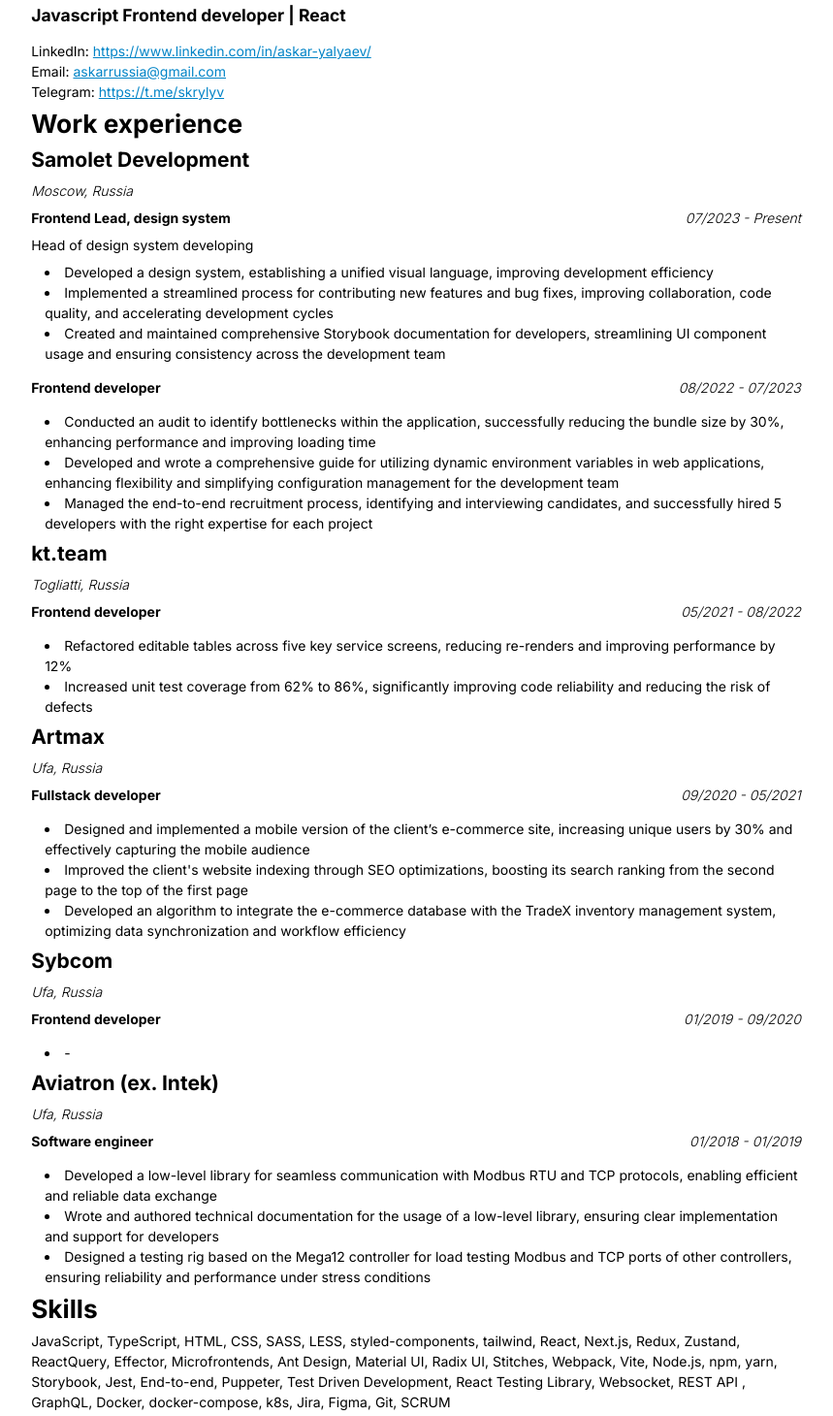
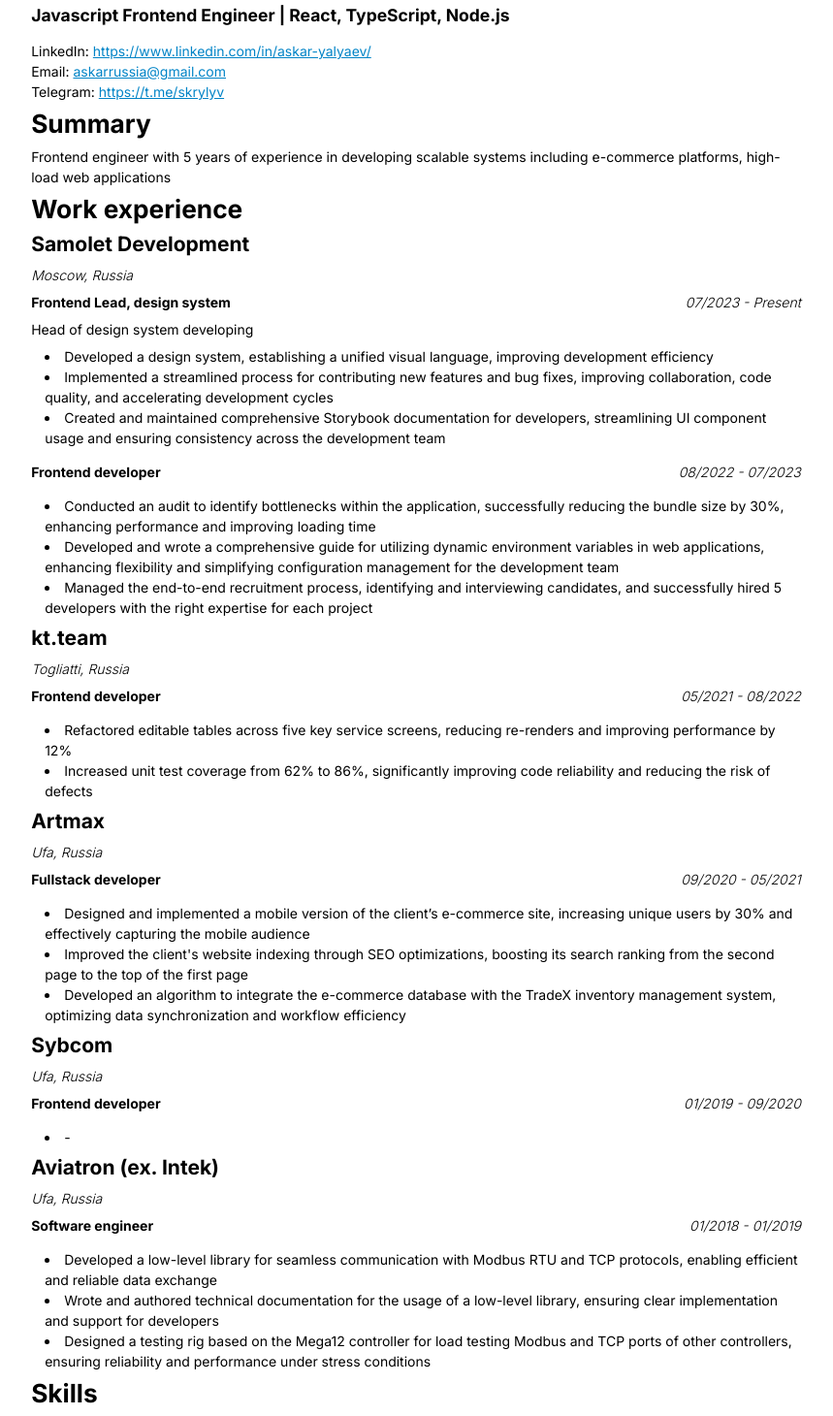
Before and after one commit to grokhotun/grokhotun, a Next.js app: page /en in a window 1280 px wide. Shown: the part 70-1530 px from the top of the page at 97% size, without its empty margins (211-1070 px from the left). Built offline with nearby package versions, Linux system fonts and the light colour scheme.

Commit message:
fix: update messages

```diff
--- a/messages/en.ts
+++ b/messages/en.ts
@@ -3,7 +3,12 @@
 const content: { index: ResumeSchema } = {
   index: {
     title: 'Askar Yalyaev',
-    subtitle: 'Javascript Frontend developer | React',
+    subtitle: 'Javascript Frontend Engineer | React, TypeScript, Node.js',
+    summary: {
+      title: 'Summary',
+      content:
+        'Frontend engineer with 5 years of experience in developing scalable systems including e-commerce platforms, high-load web applications',
+    },
     skills: 'Skills',
     experience: {
       title: 'Work experience',
--- a/messages/ru.ts
+++ b/messages/ru.ts
@@ -3,7 +3,12 @@
 const content: { index: ResumeSchema } = {
   index: {
     title: 'Аскар Яляев',
-    subtitle: 'Javascript Frontend разработчик | React',
+    subtitle: 'Javascript Frontend разработчик | React, TypeScript, Node.js',
+    summary: {
+      title: 'Обо мне',
+      content:
+        'Фронтенд-разработчик с опытом более 5 лет в разработке масштабируемых высоконагруженных web приложений',
+    },
     skills: 'Навыки',
     experience: {
       title: 'Опыт работы',
--- a/src/app/[lang]/page.tsx
+++ b/src/app/[lang]/page.tsx
@@ -4,7 +4,6 @@
   Paragraph,
   Span,
   Link,
-  Divider,
   List,
   RussianFlag,
   BritishFlag,
@@ -30,6 +29,11 @@
 };
 
 const skills = [
+  'React',
+  'Next.js',
+  'Vue.js',
+  'Nuxt.js',
+
   'JavaScript',
   'TypeScript',
 
@@ -39,17 +43,17 @@
   'LESS',
   'styled-components',
   'tailwind',
-
-  'React',
-  'Next.js',
+  'Stitches',
 
   'Redux',
   'Zustand',
-  'ReactQuery',
+  'React Query',
   'Effector',
   'Microfrontends',
 
-  'Ant Design, Material UI, Radix UI, Stitches',
+  'Ant Design',
+  'Material UI',
+  'Radix UI',
 
   'Webpack',
   'Vite',
@@ -84,6 +88,7 @@
   unstable_setRequestLocale(props.params.lang);
   const [href, title] = useLanguageLink(props.params.lang);
   const t = useTranslations('index');
+  const summary = Object.values<any>(t.raw('summary'));
   const experience = Object.values<any>(t.raw('experience.content'));
   const education = Object.values<any>(t.raw('education.content'));
   const languages = Object.values<string>(t.raw('languages.content'));
@@ -115,6 +120,8 @@
           https://t.me/skrylyv
         </Link>
       </Box>
+      <Title level={3}>{t('summary.title')}</Title>
+      <Paragraph>{t('summary.content')}</Paragraph>
       <Title level={3}>{t('experience.title')}</Title>
       {experience.map(company => (
         <React.Fragment key={company.title}>
--- a/src/types.ts
+++ b/src/types.ts
@@ -21,8 +21,9 @@
 export type ResumeSchema = {
   title: string;
   subtitle: string;
-  skills: string;
+  summary: Section<string>;
   experience: Section<Experience[]>;
   education: Section<Education[]>;
   languages: Section<string[]>;
+  skills: string;
 };
```
